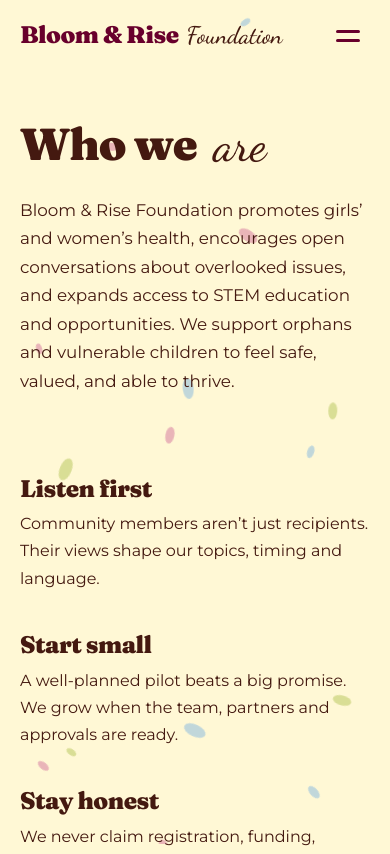
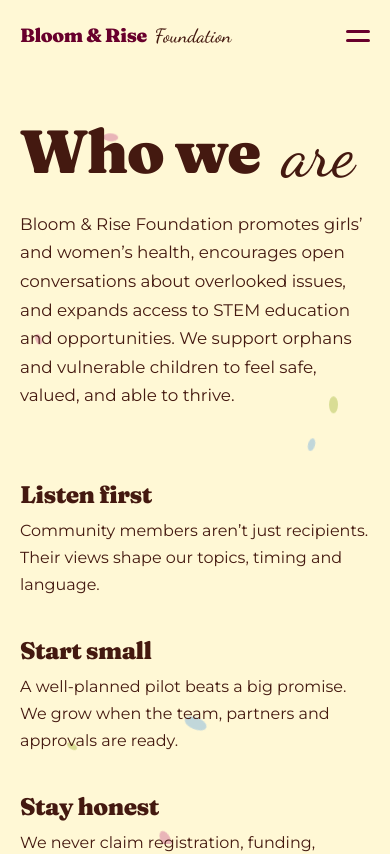
Before and after one commit to bloom-rise-foundation/bloom-and-rise-site, a Next.js app: page /about in a window 390 px wide. Shown: the top 854 px of the page. Built offline with nearby package versions, Linux system fonts and the light colour scheme.

Commit message:
redesign for responsive (mobile/tablet) for better compatibility

```diff
--- a/src/app/globals.css
+++ b/src/app/globals.css
@@ -164,3 +164,96 @@
 .cursor.out .cursor-in,.cursor.text .cursor-in{opacity:0}
 html.cursor-on,html.cursor-on *{cursor:none!important}
 html.cursor-on :is(input:not([type=checkbox]):not([type=radio]):not([type=submit]),textarea){cursor:text!important}
+
+/* ===================== RESPONSIVE FIXES ===================== */
+/* scroll-in animations start 48px off to the side; clip them so they can never widen the page */
+main{overflow-x:clip}
+html{overflow-x:clip}
+/* grid items may shrink below their content, so nothing can widen the hero */
+.hero{grid-template-columns:minmax(0,1fr)}
+.hero-inner{min-width:0}
+/* rotating phrase: every phrase occupies the same grid cell, so height is fixed to the longest one */
+.cycle{display:grid;min-height:0}
+.cycle>.script{grid-area:1/1}
+.cycle-ghost{visibility:hidden;pointer-events:none}
+.cycle-live{align-self:start}
+
+@media(max-width:820px){
+  body{-webkit-tap-highlight-color:transparent}
+  .burger{margin-right:-10px}
+  .header.scrolled .bar{padding:0 .5rem 0 1.2rem}
+  .header.scrolled .burger{margin-right:0}
+  .drawer .wrap{padding:.5rem 1.4rem 1.1rem}
+  .drawer a{display:block;font-size:1.7rem;padding:.75rem 0;border-bottom:1.5px solid color-mix(in srgb,var(--beet) 12%,transparent)}
+  .drawer a:last-child{border-bottom:0}
+  /* tablets and big phones: bigger haze, same hero */
+  .blob{filter:blur(56px)}
+  .b1{width:min(70vw,520px)}
+  .b2{width:min(62vw,460px)}
+}
+@media(hover:none){
+  .tile:hover{rotate:none;translate:none;border-radius:var(--r)}
+  .tile:hover::before{opacity:0}
+  .photo:hover{border-radius:58% 42% 55% 45%/48% 52% 48% 52%}
+}
+@media(max-width:600px){
+  h1{font-size:clamp(2.4rem,calc((100vw - 2.5rem) / 5.6),3.8rem)}
+  h2{font-size:clamp(1.9rem,8.4vw,2.4rem);margin-bottom:1.4rem}
+  h2,h3,.statement,.spot .big{text-wrap:balance}
+  .lead{font-size:1.05rem;margin-top:1.1rem}
+  .chip{font-size:.8rem;margin-bottom:1.1rem}
+  .btn{padding:.9rem 1.5rem}
+  .logo .display,.logo .script{font-size:1.2rem}
+  .petal:nth-child(even){display:none}
+
+  .hero{padding:calc(2.5rem + 72px) 0 3rem}
+  .hero h1{font-size:clamp(2.3rem,calc((100vw - 2.5rem) / 6.9),4.6rem)}
+  .through{font-size:1.35rem;margin-top:1.5rem}
+  .cycle .script{font-size:1.2em}
+  .blob{filter:blur(48px)}
+  .b1{width:92vw;right:-38vw;top:-6%;opacity:.85}
+  .b2{width:84vw;left:-40vw;bottom:-4%;opacity:.5}
+  .hero .row{flex-wrap:nowrap;gap:.7rem;margin-top:2rem}
+  .hero .row>div{flex:1 1 0;min-width:0}
+  .hero .row .btn{display:block;text-align:center;padding:.95rem .5rem;font-size:.95rem}
+
+  .section{padding:3.5rem 0}
+  .statement{font-size:1.45rem;line-height:1.3}
+  .focus{gap:1rem}
+  .tile{padding:1.6rem}
+  .marq-card{width:74vw;padding:1.3rem}
+  .spot{padding:6.5rem 0 4.5rem}
+  .spot .big{font-size:2.1rem}
+  .steps ol{gap:2.5rem}
+  .team{grid-template-columns:1fr;gap:2.5rem}
+  .photo{max-width:320px}
+  .roles{grid-template-columns:1fr}
+  .closing{padding:4.5rem 0 calc(var(--dome) + 3rem);margin-top:2rem}
+
+  .footer{padding:3.5rem 0 1.6rem}
+  .fcols{grid-template-columns:repeat(2,minmax(0,1fr));gap:2rem 1.5rem}
+  .fcol a,.footer .socials a{display:inline-block;padding:.5rem 0;overflow-wrap:anywhere}
+  .fcol ul,.footer .socials{gap:.1rem}
+  .fbottom{flex-direction:column;margin-top:2.5rem}
+}
+/* tablets in portrait: scale the hero up so it doesn't look lost */
+@media(min-width:601px) and (max-width:820px){
+  .hero h1{font-size:clamp(3.8rem,calc((100vw - 2.5rem) / 7.4),6rem)}
+  .lead{font-size:1.25rem}
+  .through{font-size:2rem}
+  .hero .btn{font-size:1.05rem;padding:1rem 1.9rem}
+}
+/* phones held sideways: two columns so everything fits above the fold */
+@media(max-height:500px) and (orientation:landscape){
+  .hero{min-height:100svh;padding:calc(1rem + 72px) 0 2.2rem}
+  .hero-inner{display:grid;grid-template-columns:minmax(0,1.25fr) minmax(0,1fr);column-gap:2.5rem;align-items:center}
+  .hero-inner>.chip,.hero-inner>h1,.hero-inner>.lead{grid-column:1}
+  .hero-inner>.chip{justify-self:start;margin-bottom:.8rem}
+  .hero h1{font-size:clamp(2.2rem,min(14vh,6.5vw),4rem)}
+  .lead{font-size:1rem;margin-top:.8rem}
+  .hero-inner>.through{grid-column:2;grid-row:2;align-self:end;margin-top:0;font-size:1.6rem}
+  .hero-inner>.row{grid-column:2;grid-row:3;align-self:start;margin-top:1rem;flex-wrap:nowrap;gap:.6rem}
+  .hero .row .btn{padding:.75rem 1rem;font-size:.9rem;white-space:nowrap}
+  .section{padding:3rem 0}
+  .spot{padding:5rem 0 3.5rem}
+}
--- a/src/components/motion.tsx
+++ b/src/components/motion.tsx
@@ -80,8 +80,12 @@
   }, [words.length]);
   return (
     <span className="cycle" aria-live="off">
+      {/* invisible copies of every phrase share one grid cell, so the box is always as tall as the longest phrase and nothing below ever shifts */}
+      {words.map((w) => (
+        <span key={w} className="script cycle-ghost" aria-hidden="true">{w}</span>
+      ))}
       <AnimatePresence mode="wait">
-        <motion.span key={i} className="script" initial={{ y: "60%", opacity: 0 }} animate={{ y: 0, opacity: 1 }} exit={{ y: "-60%", opacity: 0 }} transition={{ duration: 0.45, ease }}>
+        <motion.span key={i} className="script cycle-live" initial={{ y: "60%", opacity: 0 }} animate={{ y: 0, opacity: 1 }} exit={{ y: "-60%", opacity: 0 }} transition={{ duration: 0.45, ease }}>
           {words[i]}
         </motion.span>
       </AnimatePresence>
```
